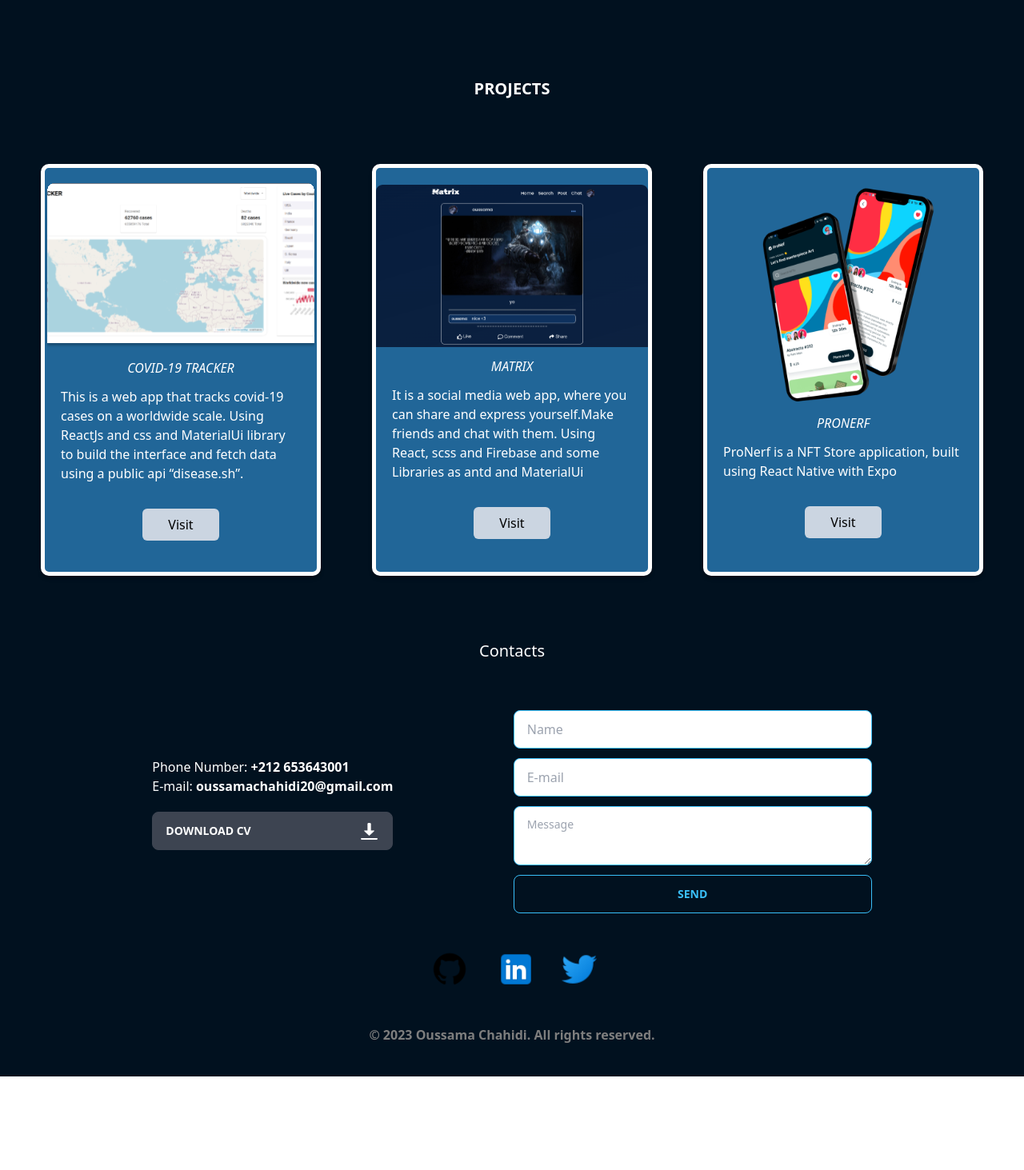
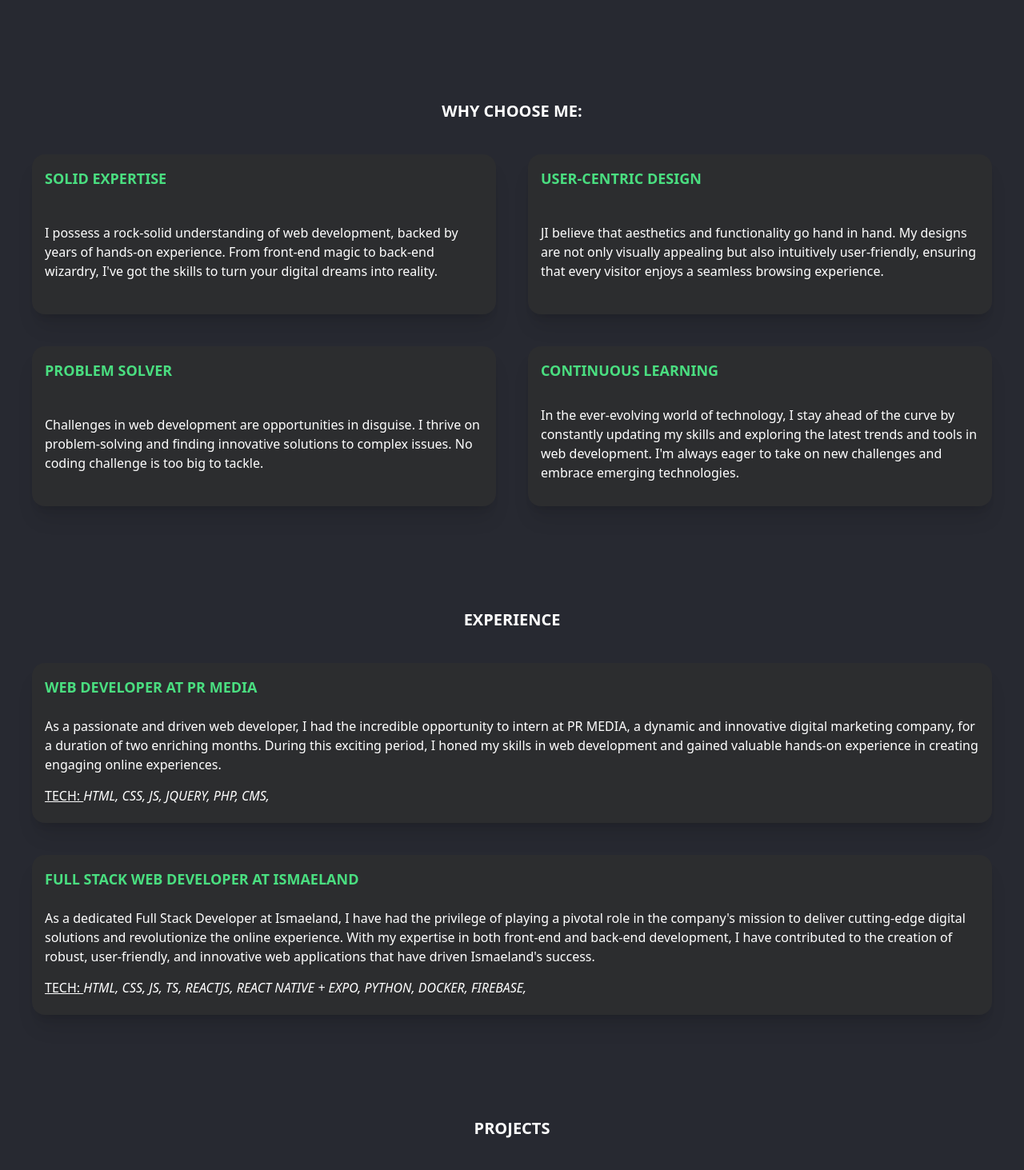
Before and after one commit to oussamachah2020/portfolio, a Next.js app: page / in a window 1280 px wide. Shown: the part 1280-2743 px from the top of the page at 80% size. Before the commit the page ends 2626 px from the top, so only its background shows below. Built offline with nearby package versions, Linux system fonts and the light colour scheme.

Commit message:
REF(): adding experience, and change project

```diff
--- a/app/api/hello/route.ts
+++ /dev/null
@@ -1,3 +0,0 @@
-export async function GET(request: Request) {
-  return new Response('Hello, Next.js!')
-}
--- /dev/null
+++ b/app/components/About.tsx
@@ -0,0 +1,57 @@
+"use client";
+import React from "react";
+import { qualities } from "../data/Qualities";
+import { motion } from "framer-motion";
+
+type Props = {};
+
+const container = {
+  hidden: { opacity: 1, scale: 0 },
+  visible: {
+    opacity: 1,
+    scale: 1,
+    transition: {
+      delayChildren: 0.3,
+      staggerChildren: 0.2,
+    },
+  },
+};
+
+const item = {
+  hidden: { y: 20, opacity: 0 },
+  visible: {
+    y: 0,
+    opacity: 1,
+  },
+};
+
+const About = (props: Props) => {
+  return (
+    <div className="mt-32 w-full">
+      <p className="uppercase text-center text-xl font-bold">Why Choose Me:</p>
+      <motion.section
+        variants={container}
+        initial="hidden"
+        animate="visible"
+        className="grid grid-cols-1 md:grid-cols-2 justify-center items-center mt-10 px-10 gap-10"
+      >
+        {qualities.map((quality) => (
+          <motion.div
+            variants={item}
+            key={quality.id}
+            className="card shadow-xl text-white bg-[#302f2fa9] w-[100%] h-[200px] flex flex-col"
+          >
+            <div className="card-body flex-grow p-4">
+              <p className="uppercase text-left text-lg font-semibold mb-2 text-green-400">
+                {quality.title}
+              </p>
+              <p className="text-left text-white">{quality.description}</p>
+            </div>
+          </motion.div>
+        ))}
+      </motion.section>
+    </div>
+  );
+};
+
+export default About;
--- a/app/components/Contact.tsx
+++ b/app/components/Contact.tsx
@@ -16,7 +16,7 @@ const Contact = () => {
             E-mail:{" "}
             <span className="font-bold">oussamachahidi20@gmail.com</span>
           </p>
-          <a href="/Resume.pdf" download>
+          <a href="/oussama-chahidi_Cv.pdf" download>
             <button className="btn btn-neutral w-full mt-5 flex justify-between">
               Download CV
               <Image
--- /dev/null
+++ b/app/components/Experience.tsx
@@ -0,0 +1,66 @@
+"use client";
+import React from "react";
+import { qualities } from "../data/Qualities";
+import { motion } from "framer-motion";
+import { experiences } from "../data/experience";
+
+type Props = {};
+
+const container = {
+  hidden: { opacity: 1, scale: 0 },
+  visible: {
+    opacity: 1,
+    scale: 1,
+    transition: {
+      delayChildren: 0.3,
+      staggerChildren: 0.2,
+    },
+  },
+};
+
+const item = {
+  hidden: { y: 20, opacity: 0 },
+  visible: {
+    y: 0,
+    opacity: 1,
+  },
+};
+
+const Experience = (props: Props) => {
+  return (
+    <div className="mt-32 w-full">
+      <p className="uppercase text-center text-xl font-bold">Experience</p>
+      <motion.section
+        variants={container}
+        initial="hidden"
+        animate="visible"
+        className="grid grid-cols-1 justify-center items-center mt-10 px-10 gap-10"
+      >
+        {experiences.map((experience) => (
+          <motion.div
+            variants={item}
+            key={experience.id}
+            className="card shadow-xl text-white bg-[#302f2fa9] w-[100%] h-[200px] flex flex-col"
+          >
+            <div className="card-body flex-grow p-4">
+              <p className="uppercase text-left text-lg font-semibold mb-2 text-green-400">
+                {experience.position} at {experience.company}
+              </p>
+              <p className="text-left text-white">{experience.description}</p>
+              <p className="text-left text-white">
+                <span className="underline">TECH: </span>
+                {experience.stack.map((tech, index) => (
+                  <span className="italic" key={index}>
+                    {tech},{" "}
+                  </span>
+                ))}
+              </p>
+            </div>
+          </motion.div>
+        ))}
+      </motion.section>
+    </div>
+  );
+};
+
+export default Experience;
--- a/app/components/Hero.tsx
+++ b/app/components/Hero.tsx
@@ -32,12 +32,10 @@ const Hero = (props: Props) => {
         </div>
       </div>
       <p className="w-[90%] md:w-[60%] font-medium mt-10 text-xl">
-        Full-Stack Developer. A self-taught and computer-interested student,
-        with solid backgrounds. knowledge of the latest technologies, and{" "}
-        <span className="font-bold italic">
-          i will build the right application for you to help you grow your
-          business.
-        </span>
+        Software engineer and a JavaScript enthusiast, I bring a wealth of
+        knowledge and expertise to the world of web development. With a strong
+        foundation in building web applications and a keen eye for design, I am
+        dedicated to crafting exceptional digital experiences.
       </p>
     </div>
   );
--- a/app/components/Projects.tsx
+++ b/app/components/Projects.tsx
@@ -33,32 +33,36 @@ const Projects = () => {
         variants={container}
         initial="hidden"
         animate="visible"
-        className="flex flex-wrap justify-center items-center mt-10 md:lg:flex-nowrap gap-16"
+        className="flex flex-wrap md:flex-nowrap w-full items-center justify-center gap-16 mt-10 px-10"
       >
         {projects.map((project) => (
-          <>
           <motion.div
             variants={item}
             key={project.id}
-              className="project_container flex flex-col justify-center items-center gap-3 mt-10"
+            className="card shadow-xl text-white bg-[#302f2fa9] w-[500px] h-[400px] flex flex-col"
           >
-              <Image
+            <figure className="flex-grow-0">
+              <img
                 src={project.image}
-                width={400}
-                height={100}
+                className="w-full h-56 object-cover"
                 alt={`${project.title}_image`}
-                className={`${!project.resize ? "w-[100%]" : "w-[80%]"}`}
               />
-              <p className="uppercase italic text-left">{project.title}</p>
-              <p className="text-left px-5">{project.description}</p>
+            </figure>
+            <div className="card-body flex-grow p-4">
+              <p className="uppercase text-left text-lg font-semibold mb-2">
+                {project.title}
+              </p>
+              <p className="text-left text-white">{project.description}</p>
+              <div className="card-actions mt-4">
                 <button
-                className="m-5 bg-slate-300 text-black px-8 py-2 rounded-md"
+                  className="btn btn-success px-4 py-2 rounded-md"
                   onClick={() => window.open(project.link, "_blank")}
                 >
                   Visit
                 </button>
+              </div>
+            </div>
           </motion.div>
-          </>
         ))}
       </motion.section>
     </div>
--- /dev/null
+++ b/app/data/Qualities.ts
@@ -0,0 +1,32 @@
+interface IQuality {
+  id: number;
+  title: string;
+  description: string;
+}
+
+export const qualities: IQuality[] = [
+  {
+    id: 1,
+    title: "Solid Expertise",
+    description:
+      "I possess a rock-solid understanding of web development, backed by years of hands-on experience. From front-end magic to back-end wizardry, I've got the skills to turn your digital dreams into reality.",
+  },
+  {
+    id: 2,
+    title: "User-Centric Design",
+    description:
+      "JI believe that aesthetics and functionality go hand in hand. My designs are not only visually appealing but also intuitively user-friendly, ensuring that every visitor enjoys a seamless browsing experience.",
+  },
+  {
+    id: 3,
+    title: "Problem Solver",
+    description:
+      "Challenges in web development are opportunities in disguise. I thrive on problem-solving and finding innovative solutions to complex issues. No coding challenge is too big to tackle.",
+  },
+  {
+    id: 4,
+    title: "Continuous Learning",
+    description:
+      "In the ever-evolving world of technology, I stay ahead of the curve by constantly updating my skills and exploring the latest trends and tools in web development. I'm always eager to take on new challenges and embrace emerging technologies.",
+  },
+];
--- /dev/null
+++ b/app/data/experience.ts
@@ -0,0 +1,28 @@
+export const experiences = [
+  {
+    id: 1,
+    position: "Web Developer",
+    company: "PR MEDIA",
+    description:
+      "As a passionate and driven web developer, I had the incredible opportunity to intern at PR MEDIA, a dynamic and innovative digital marketing company, for a duration of two enriching months. During this exciting period, I honed my skills in web development and gained valuable hands-on experience in creating engaging online experiences.",
+    stack: ["HTML", "CSS", "JS", "JQUERY", "PHP", "CMS"],
+  },
+  {
+    id: 2,
+    position: "Full Stack Web Developer",
+    company: "ISMAELAND",
+    description:
+      "As a dedicated Full Stack Developer at Ismaeland, I have had the privilege of playing a pivotal role in the company's mission to deliver cutting-edge digital solutions and revolutionize the online experience. With my expertise in both front-end and back-end development, I have contributed to the creation of robust, user-friendly, and innovative web applications that have driven Ismaeland's success.",
+    stack: [
+      "HTML",
+      "CSS",
+      "JS",
+      "TS",
+      "REACTJS",
+      "REACT NATIVE + EXPO",
+      "PYTHON",
+      "DOCKER",
+      "FIREBASE",
+    ],
+  },
+];
--- a/app/data/projects.ts
+++ b/app/data/projects.ts
@@ -10,12 +10,12 @@ export const projects = [
   },
   {
     id: 2,
-    image: "/assets/project2.svg",
-    title: "Matrix",
+    image: "/assets/acme_store.png",
+    title: "ACME",
     description:
-      "It is a social media web app, where you can share and express yourself.Make friends and chat with them. Using React, scss and Firebase and some Libraries as antd and MaterialUi",
+      "A Digital Store built used ReactJs + Vite, TypeScript and UI library NextUi, Formik and yup for form validation AND firebase as a data storage",
     resize: false,
-    link: "https://matrix-sigma.vercel.app/",
+    link: "https://acme-admin-73d3e.web.app/",
   },
   {
     id: 4,
--- a/app/globals.css
+++ b/app/globals.css
@@ -7,7 +7,7 @@ html {
 }
 
 body {
-  background-color: #01111f;
+  background-color: #272931;
   color: #fff;
   overflow-x: hidden;
 }
--- a/app/page.tsx
+++ b/app/page.tsx
@@ -1,6 +1,8 @@
 import Image from "next/image";
 import { Inter } from "next/font/google";
 import { Header, Hero, Skills, Projects, Contact } from "./components";
+import About from "./components/About";
+import Experience from "./components/Experience";
 
 const inter = Inter({ subsets: ["latin"] });
 
@@ -10,6 +12,8 @@ export default function Home() {
       <Header />
       <Hero />
       <Skills />
+      <About />
+      <Experience />
       <Projects />
       <Contact />
     </section>
--- a/tailwind.config.js
+++ b/tailwind.config.js
@@ -6,6 +6,9 @@ module.exports = {
     "./app/**/*.{js,ts,jsx,tsx}",
   ],
   theme: {
+    screens: {
+      md: "1160px",
+    },
     extend: {
       backgroundImage: {
         "gradient-radial": "radial-gradient(var(--tw-gradient-stops))",
```
Also changed, not shown: public/assets/acme_store.png (added), 1 other file (tests, documents, lock files or other folders). Lines whose indentation alone changed are shown as unchanged.
